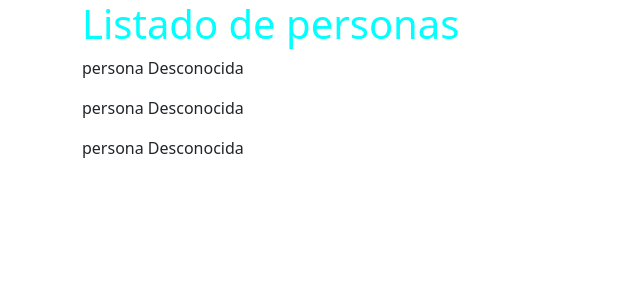
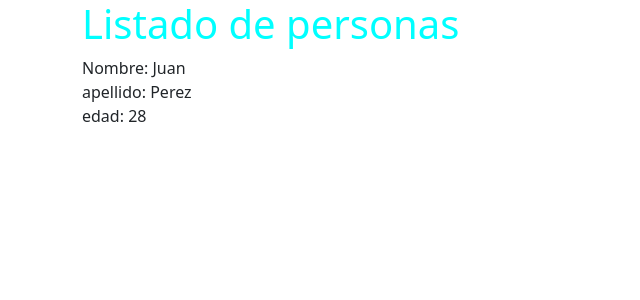
Before and after one commit to alejandrozeb/Angular2021, an Angular app in the folder mi-primera-app/: page / in a window 1280 px wide. Shown: the top 300 px of the page, without its empty margins (0-640 px from the left). Built offline with nearby package versions, Linux system fonts and the light colour scheme.

Commit message:
{add} interpolacion con atributos en angular

```diff
--- a/mi-primera-app/src/app/persona/persona.component.html
+++ b/mi-primera-app/src/app/persona/persona.component.html
@@ -1 +1,5 @@
-<p>persona Desconocida</p>
+<p>
+    Nombre: {{nombre}} <br>
+    apellido: {{apellido}} <br>
+    edad: {{edad}} <br>
+</p>
--- a/mi-primera-app/src/app/persona/persona.component.ts
+++ b/mi-primera-app/src/app/persona/persona.component.ts
@@ -6,6 +6,10 @@ import { Component, OnInit } from '@angular/core';
   styleUrls: ['./persona.component.css']
 })
 export class PersonaComponent {
+  //podemos agregar atributos y tambien se pueden usar metodos
 
+  nombre: string = 'Juan';
+  apellido: string = 'Perez';
+  edad: number =28;
 
 }
--- a/mi-primera-app/src/app/personas/personas.component.html
+++ b/mi-primera-app/src/app/personas/personas.component.html
@@ -3,8 +3,6 @@
     <div class="col">
       <h1>Listado de personas</h1>
       <app-persona></app-persona>
-      <app-persona></app-persona>
-      <app-persona></app-persona>
     </div>
   </div>
 </div>
```
Also changed, not shown: 1 other file (tests, documents, lock files or other folders).
